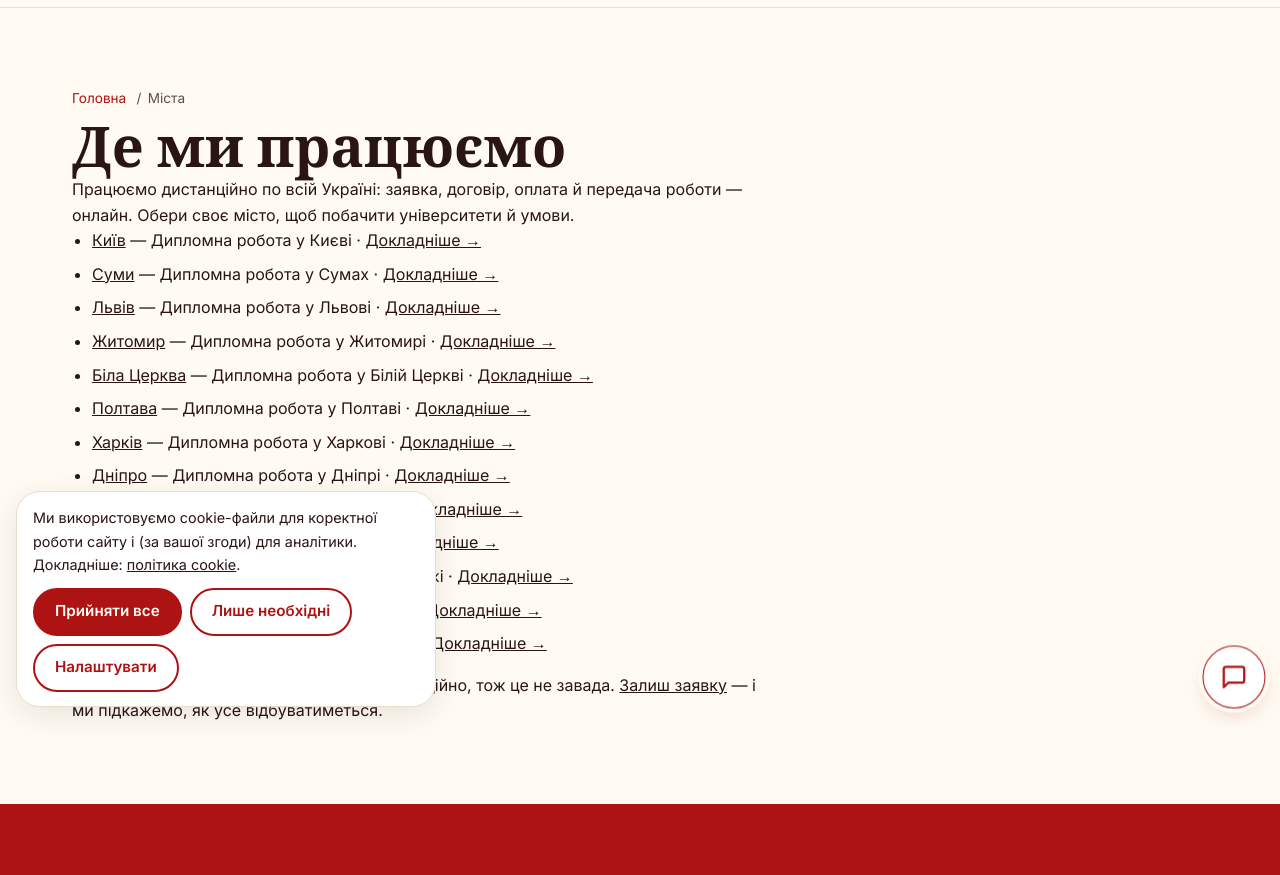
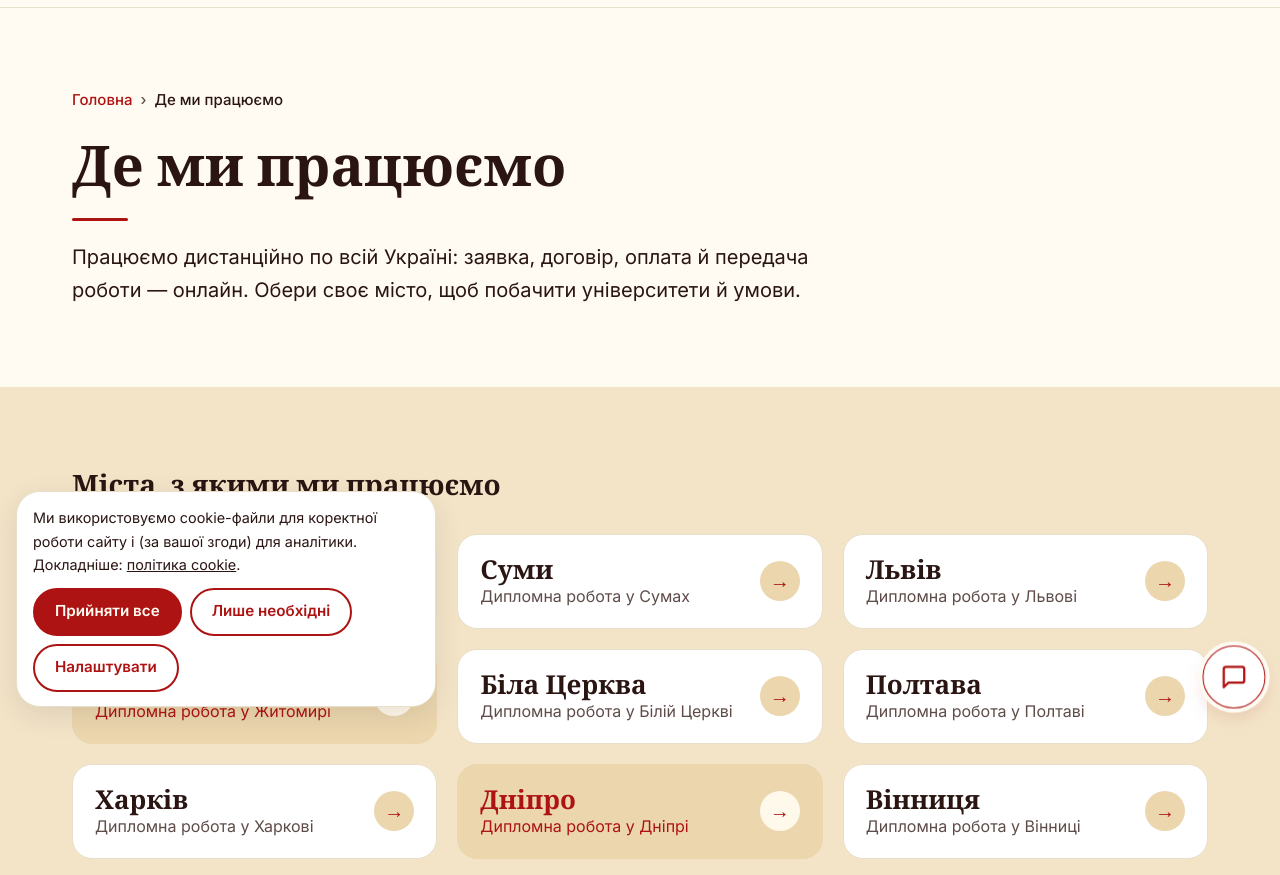
Before and after one commit to EsegyCode/diplomna4u, an Astro site in the folder diplomna4u/: page /mista in a window 1280 px wide. Shown: the part 77-952 px from the top of the page. Built offline with nearby package versions, Linux system fonts and the light colour scheme; Astro itself is replaced by a stand-in of ours.

Commit message:
feat: enhance Breadcrumbs and StickyContact styles; add LinkCardGrid component for city listings

```diff
--- a/diplomna4u/src/components/Breadcrumbs.astro
+++ b/diplomna4u/src/components/Breadcrumbs.astro
@@ -14,7 +14,10 @@ const { items } = Astro.props;
   </ol>
 </nav>
 <style>
-  .breadcrumbs ol { display: flex; flex-wrap: wrap; gap: 0.4rem; list-style: none; font-size: 0.85rem; color: var(--muted); }
-  .breadcrumbs li:not(:last-child)::after { content: '/'; margin-left: 0.4rem; }
-  .breadcrumbs a { color: var(--deep); text-decoration: none; }
+  .breadcrumbs { margin-bottom: 20px; }
+  .breadcrumbs ol { display: flex; flex-wrap: wrap; align-items: center; gap: 0.5rem; list-style: none; font-family: var(--font-body); font-size: clamp(0.875rem, 1.5vw, 0.9375rem); font-weight: 500; color: var(--muted); padding: 0; margin: 0; }
+  .breadcrumbs li:not(:last-child)::after { content: '›'; margin-left: 0.25rem; color: var(--muted); }
+  .breadcrumbs a { color: var(--red); text-decoration: none; }
+  .breadcrumbs a:hover { text-decoration: underline; }
+  .breadcrumbs span { color: var(--ink); }
 </style>
--- /dev/null
+++ b/diplomna4u/src/components/LinkCardGrid.astro
@@ -0,0 +1,75 @@
+---
+interface Props {
+  items: { title: string; subtitle?: string; href: string; ariaLabel?: string }[];
+}
+const { items } = Astro.props;
+---
+<div class="link-card-grid">
+  {items.map((item, index) => (
+    <a
+      href={item.href}
+      class={`link-card ${index % 4 === 3 ? 'link-card--sand' : ''}`}
+      aria-label={item.ariaLabel || `${item.title}: докладніше`}
+    >
+      <span class="link-card-body">
+        <span class="link-card-title">{item.title}</span>
+        {item.subtitle && <span class="link-card-subtitle">{item.subtitle}</span>}
+      </span>
+      <span class="link-card-arrow" aria-hidden="true">→</span>
+      <span class="sr-only">Докладніше</span>
+    </a>
+  ))}
+</div>
+<style>
+  .link-card-grid {
+    display: grid;
+    gap: clamp(12px, 2vw, 20px);
+    grid-template-columns: 1fr;
+  }
+  @media (min-width: 480px) { .link-card-grid { grid-template-columns: repeat(2, 1fr); } }
+  @media (min-width: 900px) { .link-card-grid { grid-template-columns: repeat(3, 1fr); } }
+
+  .link-card {
+    display: flex; align-items: center; justify-content: space-between; gap: 16px;
+    min-height: 88px; padding: 20px 22px;
+    background: var(--card); border: 1px solid var(--border);
+    border-radius: 20px; text-decoration: none; color: var(--ink);
+    transition: border-color 0.18s ease, transform 0.18s ease, box-shadow 0.18s ease, background 0.18s ease;
+  }
+  .link-card:hover, .link-card:focus-visible {
+    border-color: var(--red); transform: translateY(-3px);
+    box-shadow: 0 12px 28px -14px rgba(173,19,18,.35);
+  }
+  .link-card:focus-visible { outline: 2px solid var(--red); outline-offset: 3px; }
+
+  .link-card-body { display: flex; flex-direction: column; gap: 2px; min-width: 0; }
+  .link-card-title {
+    font-family: var(--font-heading); font-weight: 600;
+    font-size: clamp(1.375rem, 3vw, 1.625rem);
+    line-height: 1.1; color: var(--ink);
+  }
+  .link-card-subtitle {
+    font-family: var(--font-body); font-weight: 400;
+    font-size: clamp(0.9375rem, 1.8vw, 1rem);
+    line-height: 1.4; color: var(--muted);
+  }
+
+  .link-card-arrow {
+    flex-shrink: 0; width: 40px; height: 40px; border-radius: 50%;
+    background: var(--sand); color: var(--red);
+    display: inline-flex; align-items: center; justify-content: center;
+    font-size: 1.25rem; font-weight: 700; transition: background 0.18s ease, color 0.18s ease;
+  }
+  .link-card:hover .link-card-arrow, .link-card:focus-visible .link-card-arrow { background: var(--red); color: var(--vanilla); }
+
+  .link-card--sand { background: var(--sand); border-color: var(--sand); }
+  .link-card--sand .link-card-title, .link-card--sand .link-card-subtitle { color: var(--red); }
+  .link-card--sand .link-card-arrow { background: var(--vanilla); color: var(--red); }
+  .link-card--sand:hover .link-card-arrow, .link-card--sand:focus-visible .link-card-arrow { background: var(--red); color: var(--vanilla); }
+
+  .sr-only { position: absolute; width: 1px; height: 1px; padding: 0; margin: -1px; overflow: hidden; clip: rect(0,0,0,0); white-space: nowrap; border: 0; }
+
+  @media (prefers-reduced-motion: reduce) {
+    .link-card { transition: none; }
+  }
+</style>
--- a/diplomna4u/src/components/StickyContact.astro
+++ b/diplomna4u/src/components/StickyContact.astro
@@ -111,21 +111,24 @@ const telegram = site.telegram;
     .sticky-btn { display: none; }
   .sticky-mobile-bar {
     display: flex; gap: 12px;
-      background: transparent; padding: 10px 12px calc(10px + env(safe-area-inset-bottom));
-      border: none; box-shadow: none;
+    background: color-mix(in srgb, var(--bg) 94%, transparent);
+    backdrop-filter: blur(8px); -webkit-backdrop-filter: blur(8px);
+    border-top: 1px solid var(--border);
+    box-shadow: 0 -8px 24px -12px rgba(42,21,19,.18);
+    padding: 12px 16px calc(12px + env(safe-area-inset-bottom));
   }
   .sticky-mobile-bar a, .sticky-mobile-bar button {
-      flex: 1 1 0; min-height: 48px; padding: 0.625rem 0.75rem;
-      border-radius: var(--r-btn); font-size: 1rem; font-weight: 600;
-      display: inline-flex; align-items: center; justify-content: center; gap: 0.5rem;
-      text-decoration: none; border: none;
+    flex: 1 1 0; min-height: 48px; padding: 0.5rem 0.75rem;
+    border-radius: var(--r-btn); font-size: 0.9375rem; font-weight: 600;
+    display: inline-flex; align-items: center; justify-content: center; gap: 0.4rem;
+    text-decoration: none;
     box-shadow: 0 4px 14px rgba(42,21,19,.18);
   }
   .sticky-mobile-bar .sticky-mobile-telegram {
-      background: #229ED9; color: #fff;
+    background: var(--card); color: var(--red); border: 1.5px solid var(--red);
   }
   .sticky-mobile-bar button {
-      background: var(--red); color: #fff;
+    background: var(--red); color: var(--vanilla); border: none;
   }
     .sticky-panel { bottom: calc(64px + env(safe-area-inset-bottom)); right: 8px; left: 8px; width: auto; }
   }
--- a/diplomna4u/src/pages/mista/index.astro
+++ b/diplomna4u/src/pages/mista/index.astro
@@ -2,24 +2,100 @@
 import BaseLayout from '@/layouts/BaseLayout.astro';
 import Section from '@/components/Section.astro';
 import Breadcrumbs from '@/components/Breadcrumbs.astro';
+import LinkCardGrid from '@/components/LinkCardGrid.astro';
+import { site } from '@/data/site';
 import { cities } from '@/data/cities';
+
 const ready = cities.filter(c => c.localContentReady);
+const cityItems = ready.map(c => ({
+  title: c.name,
+  subtitle: `Дипломна робота ${c.inCity}`,
+  href: `/${c.slug}/`,
+  ariaLabel: `Дипломна робота ${c.inCity}: докладніше`,
+}));
+const telegramUrl = site.telegram?.url ?? '/#quick-order';
+const telegramLabel = site.telegram?.label ?? 'Написати в Telegram';
 ---
 <BaseLayout title="Де ми працюємо — дипломні й курсові по всій Україні" description="Diplomna 4 U працює дистанційно по всій Україні. Обери своє місто — подивись університети, ціни й умови замовлення дипломної чи курсової.">
   <Section theme="bg">
-    <Breadcrumbs items={[{label:'Головна', href:'/'}, {label:'Міста'}]} />
-    <h1>Де ми працюємо</h1>
-    <p>Працюємо дистанційно по всій Україні: заявка, договір, оплата й передача роботи — онлайн. Обери своє місто, щоб побачити університети й умови.</p>
-    {ready.length === 0 ? (
-      <p class="text-muted">Сторінки міст ще готуються. Поки що ми працюємо з усіма містами України — напиши нам у Telegram або залиш заявку.</p>
-    ) : (
-      <ul class="city-list">
-        {ready.map(c => <li><a href={`/${c.slug}/`}>{c.name}</a> — Дипломна робота {c.inCity} · <a href={`/${c.slug}/`}>Докладніше →</a></li>)}
-      </ul>
-    )}
-    <p style="margin-top:1rem">Не бачиш свого міста? Ми працюємо дистанційно, тож це не завада. <a href="/#quick-order">Залиш заявку</a> — і ми підкажемо, як усе відбуватиметься.</p>
+    <div class="intro">
+      <Breadcrumbs items={[{ label: 'Головна', href: '/' }, { label: 'Де ми працюємо' }]} />
+      <h1 class="page-h1">Де ми працюємо</h1>
+      <span class="accent-line" aria-hidden="true"></span>
+      <p class="lead">Працюємо дистанційно по всій Україні: заявка, договір, оплата й передача роботи — онлайн. Обери своє місто, щоб побачити університети й умови.</p>
+    </div>
+  </Section>
+  <Section theme="surface">
+    <div class="cities-section">
+      <h2 class="section-title">Міста, з якими ми працюємо</h2>
+      <LinkCardGrid items={cityItems} />
+    </div>
+  </Section>
+  <Section theme="bg">
+    <div class="cta-card">
+      <h2 class="cta-title">Не бачиш свого міста?</h2>
+      <p class="cta-text">Ми працюємо дистанційно, тож це не завада. Залиш заявку — і ми підкажемо, як усе відбуватиметься.</p>
+      <div class="cta-actions">
+        <a href="/#quick-order" class="btn cta-primary">Залишити заявку</a>
+        <a href={telegramUrl} target="_blank" rel="noopener noreferrer" class="btn cta-outline">{telegramLabel}</a>
+      </div>
+    </div>
   </Section>
 </BaseLayout>
 <style>
-  .city-list { list-style: disc; padding-left: 1.25rem; display: flex; flex-direction: column; gap: 0.5rem; }
+  .intro { max-width: 100%; }
+  .page-h1 {
+    font-family: var(--font-heading); font-weight: 700;
+    font-size: clamp(2.25rem, 6.5vw, 3.5rem);
+    line-height: 1.1; color: var(--ink);
+    margin-bottom: clamp(16px, 2.5vw, 24px);
+  }
+  .accent-line {
+    display: block; width: 56px; height: 3px;
+    background: var(--red); border-radius: 999px;
+    margin-top: 14px; margin-bottom: 20px;
+  }
+  .lead {
+    font-family: var(--font-body); font-weight: 400;
+    font-size: clamp(1.125rem, 2.4vw, 1.25rem);
+    line-height: 1.65; color: var(--ink);
+    max-width: 62ch; margin: 0;
+  }
+  .section-title {
+    font-family: var(--font-heading); font-weight: 700;
+    font-size: clamp(1.375rem, 3vw, 1.75rem);
+    line-height: 1.2; color: var(--ink);
+    margin-bottom: 24px;
+  }
+  .cities-section { max-width: 1200px; margin: 0 auto; }
+  .cta-card {
+    max-width: 880px; margin: 0 auto;
+    background: var(--red); color: var(--vanilla);
+    border-radius: 24px; padding: clamp(24px, 4vw, 40px);
+    text-align: left;
+  }
+  .cta-title {
+    font-family: var(--font-heading); font-weight: 600;
+    font-size: clamp(1.5rem, 3.5vw, 2rem);
+    line-height: 1.15; color: var(--vanilla); margin-bottom: 12px;
+  }
+  .cta-text {
+    font-family: var(--font-body); font-size: 1.0625rem;
+    line-height: 1.65; color: var(--vanilla); opacity: 0.9; margin-bottom: 20px; max-width: 62ch;
+  }
+  .cta-actions { display: flex; flex-wrap: wrap; gap: 12px; }
+  .cta-primary {
+    background: var(--vanilla); color: var(--red); border: 2px solid var(--vanilla);
+    min-height: 48px; padding: 0.7rem 1.5rem; font-weight: 600;
+  }
+  .cta-primary:hover { background: transparent; color: var(--vanilla); }
+  .cta-outline {
+    background: transparent; color: var(--vanilla); border: 1.5px solid var(--vanilla);
+    min-height: 48px; padding: 0.7rem 1.5rem; font-weight: 600;
+  }
+  .cta-outline:hover { background: var(--vanilla); color: var(--red); }
+  @media (max-width: 480px) {
+    .cta-actions { flex-direction: column; }
+    .cta-primary, .cta-outline { width: 100%; justify-content: center; }
+  }
 </style>
```
Lines whose indentation alone changed are shown as unchanged.
